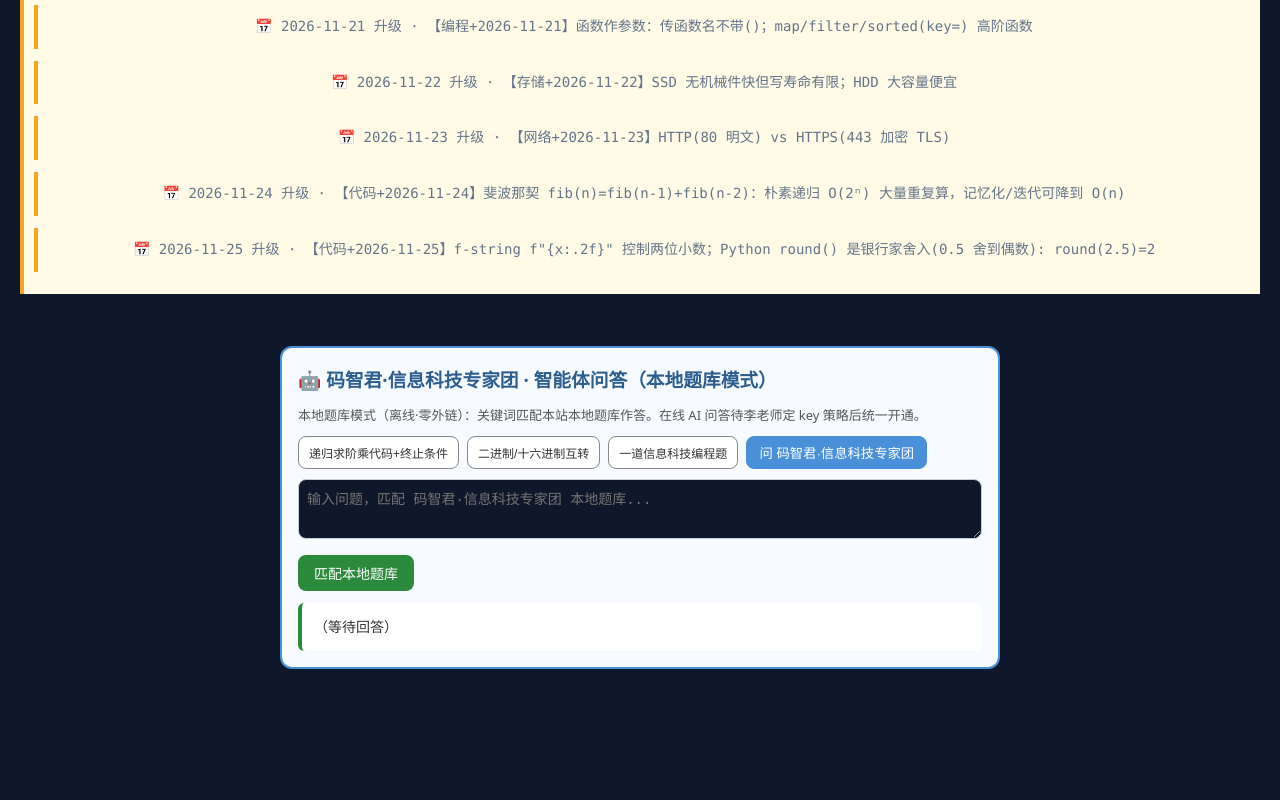
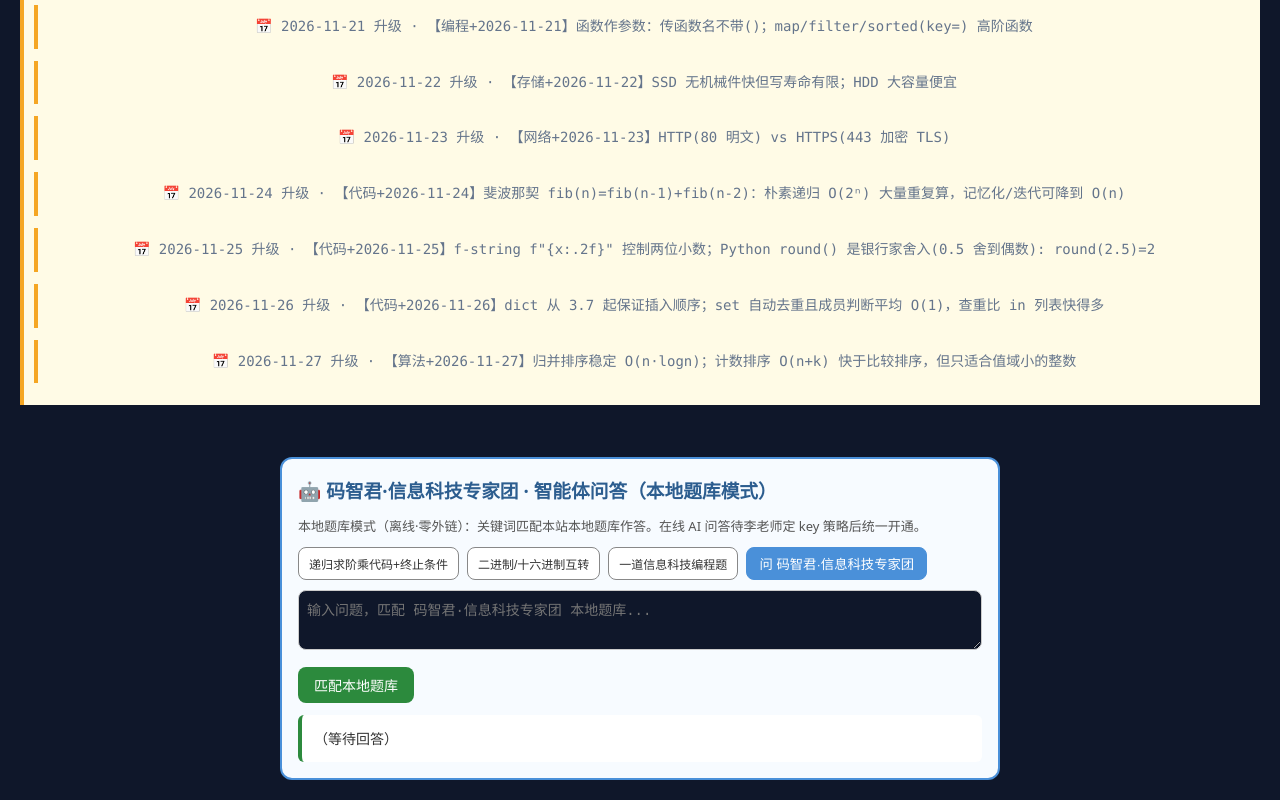
Before and after one commit to dapengzhanchi141345/teachbot-deploy, a plain HTML site: page web/sites/it.html in a window 1280 px wide. Shown: the part 2600-3400 px from the top of the page. Before the commit the page ends 3289 px from the top, so only its background shows below. Drawn offline with Linux system fonts and the light colour scheme.

Commit message:
sync it.html from li-yanming-it 独立站 (11-27)

```diff
--- a/web/sites/it.html
+++ b/web/sites/it.html
@@ -192,6 +192,10 @@ footer{text-align:center;padding:20px;color:#64748b;font-size:13px;margin-top:30
 <div style="background:#fffbe6;border-left:4px solid #f5a623;padding:10px;margin:12px 0;font-size:14px">📅 2026-11-24 升级 · 【代码+2026-11-24】斐波那契 fib(n)=fib(n-1)+fib(n-2)：朴素递归 O(2ⁿ) 大量重复算，记忆化/迭代可降到 O(n)</div>
 
 <div style="background:#fffbe6;border-left:4px solid #f5a623;padding:10px;margin:12px 0;font-size:14px">📅 2026-11-25 升级 · 【代码+2026-11-25】f-string f"{x:.2f}" 控制两位小数；Python round() 是银行家舍入(0.5 舍到偶数): round(2.5)=2</div>
+
+<div style="background:#fffbe6;border-left:4px solid #f5a623;padding:10px;margin:12px 0;font-size:14px">📅 2026-11-26 升级 · 【代码+2026-11-26】dict 从 3.7 起保证插入顺序；set 自动去重且成员判断平均 O(1)，查重比 in 列表快得多</div>
+
+<div style="background:#fffbe6;border-left:4px solid #f5a623;padding:10px;margin:12px 0;font-size:14px">📅 2026-11-27 升级 · 【算法+2026-11-27】归并排序稳定 O(n·logn)；计数排序 O(n+k) 快于比较排序，但只适合值域小的整数</div>
 </footer>
 
 <script>
```
